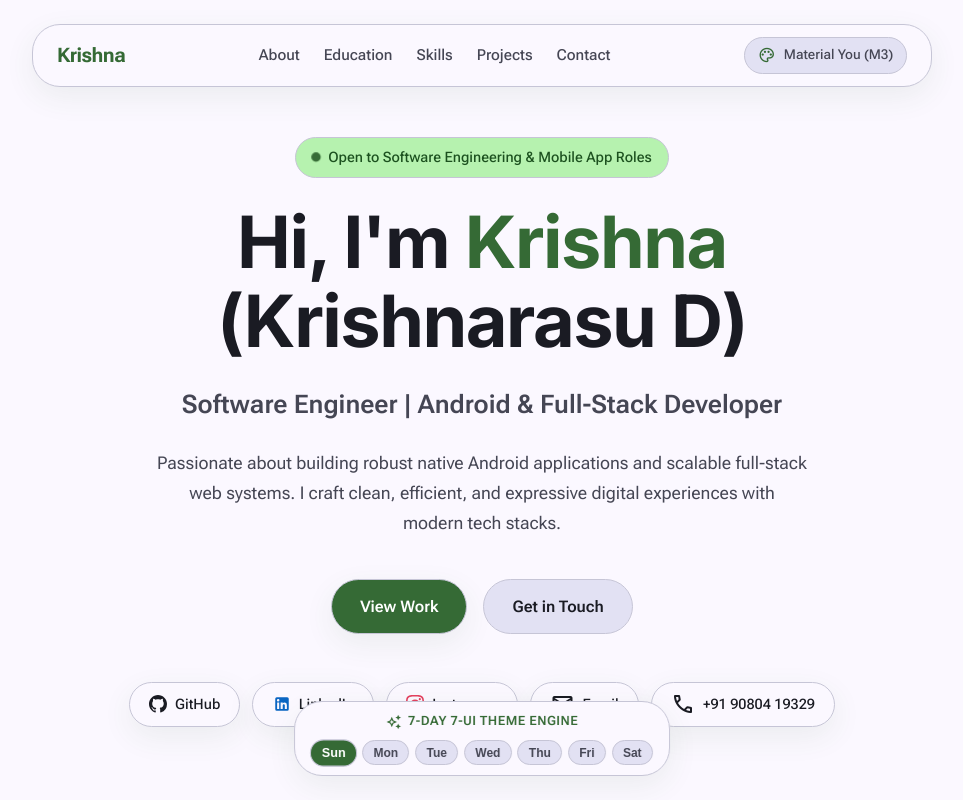
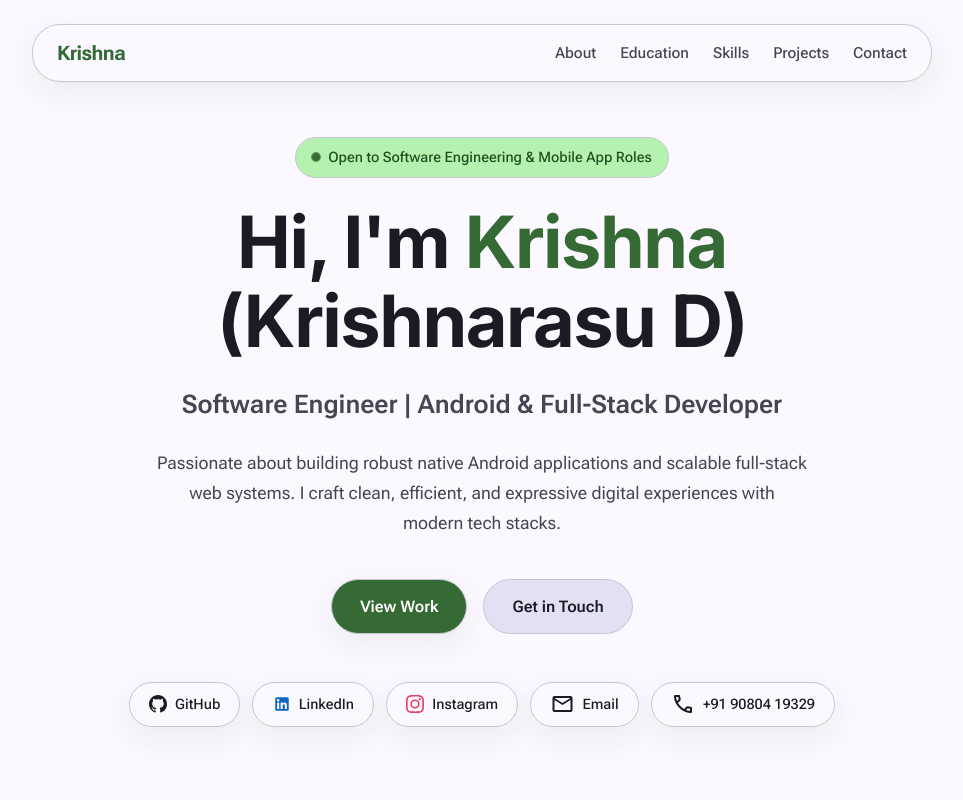
Before and after one commit to dkrishna-59/portfolio, a website built with Vite: page index.html in a window 1280 px wide. Shown: the top 800 px of the page, without its empty margins (158-1121 px from the left). Built offline with nearby package versions, Linux system fonts and the light colour scheme.

Commit message:
Remove visible 7-day theme HUD and keep theme engine running in the backend

```diff
--- a/index.html
+++ b/index.html
@@ -22,10 +22,6 @@
                 <li><a href="#projects">Projects</a></li>
                 <li><a href="#contact">Contact</a></li>
             </ul>
-            <div class="theme-indicator-pill" id="current-theme-indicator" title="Current Day Theme">
-                <span class="material-symbols-outlined">palette</span>
-                <span id="theme-name-display">Theme</span>
-            </div>
         </nav>
     </header>
 
@@ -371,23 +367,6 @@
         <p>Designed & Built by <strong>Krishna</strong> &copy; <span id="year">2025</span></p>
     </footer>
 
-    <!-- Floating 7-Day 7-UI Theme Engine HUD -->
-    <div class="theme-hud">
-        <div class="hud-header">
-            <span class="material-symbols-outlined">auto_awesome</span>
-            <span>7-Day 7-UI Theme Engine</span>
-        </div>
-        <div class="hud-switcher" id="theme-switcher-pills">
-            <button class="theme-pill" data-theme-target="material-you" title="Sunday: Material You (M3)">Sun</button>
-            <button class="theme-pill" data-theme-target="bento" title="Monday: Bento Grid">Mon</button>
-            <button class="theme-pill" data-theme-target="glassmorphism" title="Tuesday: Glassmorphism">Tue</button>
-            <button class="theme-pill" data-theme-target="neubrutalism" title="Wednesday: Neubrutalism">Wed</button>
-            <button class="theme-pill" data-theme-target="swiss-minimal" title="Thursday: Swiss Minimal">Thu</button>
-            <button class="theme-pill" data-theme-target="claymorphism" title="Friday: Claymorphism">Fri</button>
-            <button class="theme-pill" data-theme-target="linear-dark" title="Saturday: Linear Dark Mode">Sat</button>
-        </div>
-    </div>
-
     <script src="script.js"></script>
 </body>
 </html>
--- a/script.js
+++ b/script.js
@@ -1,52 +1,23 @@
 document.addEventListener('DOMContentLoaded', () => {
     const htmlEl = document.documentElement;
 
-    // 1. 7-Day Dynamic Theme Engine Mapping
+    // 1. 7-Day Dynamic Theme Engine (Backend Logic)
     const THEMES = [
-        { day: 0, id: 'material-you', name: 'Sunday: Material You (M3)' },
-        { day: 1, id: 'bento', name: 'Monday: Bento Grid' },
-        { day: 2, id: 'glassmorphism', name: 'Tuesday: Glassmorphism' },
-        { day: 3, id: 'neubrutalism', name: 'Wednesday: Neubrutalism' },
-        { day: 4, id: 'swiss-minimal', name: 'Thursday: Swiss Minimal' },
-        { day: 5, id: 'claymorphism', name: 'Friday: Claymorphism' },
-        { day: 6, id: 'linear-dark', name: 'Saturday: Linear Dark' }
+        { day: 0, id: 'material-you' },    // Sunday
+        { day: 1, id: 'bento' },          // Monday
+        { day: 2, id: 'glassmorphism' },  // Tuesday
+        { day: 3, id: 'neubrutalism' },   // Wednesday
+        { day: 4, id: 'swiss-minimal' },  // Thursday
+        { day: 5, id: 'claymorphism' },   // Friday
+        { day: 6, id: 'linear-dark' }     // Saturday
     ];
 
     const todayIndex = new Date().getDay();
     const defaultTheme = THEMES[todayIndex] || THEMES[0];
 
-    // Check if user previously selected a theme manually
-    const savedTheme = localStorage.getItem('selectedTheme') || defaultTheme.id;
-    setTheme(savedTheme);
-
-    function setTheme(themeId) {
-        htmlEl.setAttribute('data-theme', themeId);
-        localStorage.setItem('selectedTheme', themeId);
-
-        // Update indicator name
-        const activeThemeObj = THEMES.find(t => t.id === themeId) || defaultTheme;
-        const themeNameDisplay = document.getElementById('theme-name-display');
-        if (themeNameDisplay) {
-            themeNameDisplay.textContent = activeThemeObj.name.split(': ')[1] || activeThemeObj.name;
-        }
-
-        // Update HUD buttons active state
-        document.querySelectorAll('.theme-pill').forEach(pill => {
-            if (pill.getAttribute('data-theme-target') === themeId) {
-                pill.classList.add('active');
-            } else {
-                pill.classList.remove('active');
-            }
-        });
-    }
-
-    // Hook up HUD switcher buttons
-    document.querySelectorAll('.theme-pill').forEach(pill => {
-        pill.addEventListener('click', () => {
-            const targetTheme = pill.getAttribute('data-theme-target');
-            setTheme(targetTheme);
-        });
-    });
+    // Apply theme based on day of week or stored preference
+    const activeThemeId = localStorage.getItem('selectedTheme') || defaultTheme.id;
+    htmlEl.setAttribute('data-theme', activeThemeId);
 
     // 2. Ripple Effect Engine
     function createRipple(event) {
--- a/style.css
+++ b/style.css
@@ -1,5 +1,5 @@
 /* ==========================================
-   7-Day 7-UI Theme Engine & Global Styles
+   7-Day 7-UI Theme Engine (Backend) & Global Styles
    ========================================== */
 
 :root {
@@ -217,24 +217,6 @@ h1, h2, h3, h4 {
 
 .nav-links a:hover,
 .nav-links a.active {
-    color: var(--primary);
-}
-
-.theme-indicator-pill {
-    display: flex;
-    align-items: center;
-    gap: 0.5rem;
-    background: var(--surface-variant);
-    color: var(--on-surface-variant);
-    padding: 0.4rem 0.8rem;
-    border-radius: 20px;
-    font-size: 0.85rem;
-    font-weight: 500;
-    border: var(--border);
-}
-
-.theme-indicator-pill span.material-symbols-outlined {
-    font-size: 18px;
     color: var(--primary);
 }
 
@@ -757,66 +739,6 @@ footer {
 }
 
 /* ==========================================
-   Floating 7-Day UI HUD
-   ========================================== */
-.theme-hud {
-    position: fixed;
-    bottom: 1.5rem;
-    left: 50%;
-    transform: translateX(-50%);
-    z-index: 1000;
-    background: var(--surface);
-    border: var(--border);
-    border-radius: var(--radius);
-    padding: 0.6rem 1rem;
-    box-shadow: var(--card-shadow);
-    display: flex;
-    flex-direction: column;
-    align-items: center;
-    gap: 0.5rem;
-    backdrop-filter: blur(20px);
-}
-
-.hud-header {
-    display: flex;
-    align-items: center;
-    gap: 0.4rem;
-    font-size: 0.8rem;
-    font-weight: 600;
-    color: var(--primary);
-    text-transform: uppercase;
-    letter-spacing: 0.5px;
-}
-
-.hud-header span.material-symbols-outlined {
-    font-size: 16px;
-}
-
-.hud-switcher {
-    display: flex;
-    gap: 0.35rem;
-}
-
-.theme-pill {
-    background: var(--surface-variant);
-    color: var(--on-surface-variant);
-    border: var(--border);
-    border-radius: 20px;
-    padding: 0.3rem 0.65rem;
-    font-size: 0.75rem;
-    font-weight: 600;
-    cursor: pointer;
-    transition: var(--transition);
-}
-
-.theme-pill:hover,
-.theme-pill.active {
-    background: var(--primary);
-    color: var(--on-primary);
-    transform: scale(1.05);
-}
-
-/* ==========================================
    Responsive Design
    ========================================== */
 @media (max-width: 900px) {
@@ -833,10 +755,3 @@ footer {
         width: 95%;
     }
 }
-
-@media (max-width: 600px) {
-    .hud-switcher {
-        flex-wrap: wrap;
-        justify-content: center;
-    }
-}
```
